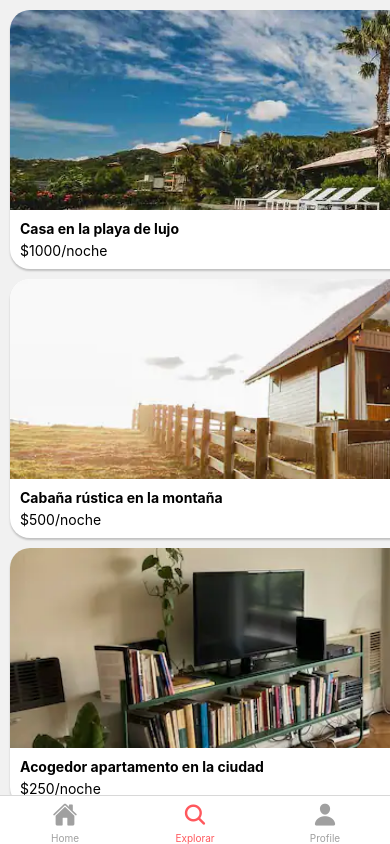
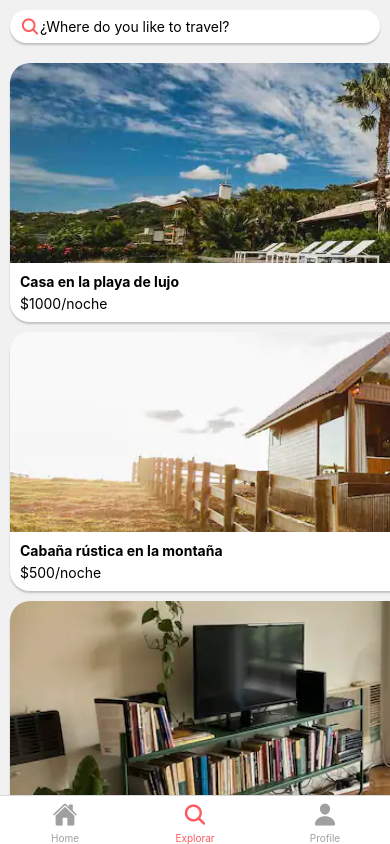
Before and after one commit to BARBARAVERDUR/airbnb-clone, a React Native app: screen /Explorar in a window 390 px wide. Built offline with nearby package versions, Linux system fonts and the light colour scheme.

Commit message:
Search-bar

```diff
--- /dev/null
+++ b/src/components/search-bar/SearchBar.jsx
@@ -0,0 +1,19 @@
+import React from 'react'
+import { TextInput, View } from 'react-native'
+import { styles } from './SearchBar.styles'
+import { Ionicons } from '@expo/vector-icons';
+import { COLORS } from '../../utils/theme';
+
+export const SearchBar = ({ handleSearch, searchQuery }) => {
+  return (
+    <View style={styles.searchContainer}>
+      <Ionicons name="search" size={20} color={COLORS.primary} />
+      <TextInput
+        placeholder="¿Where do you like to travel?"
+        styles={styles.searchInput}
+        onChangeText={handleSearch}
+        value={searchQuery}
+      />
+    </View>
+  );
+};
--- /dev/null
+++ b/src/components/search-bar/SearchBar.styles.js
@@ -0,0 +1,25 @@
+import { StyleSheet } from "react-native";
+import { COLORS } from "../../utils/theme";
+
+export const styles = StyleSheet.create({
+  searchContainer: {
+    flexDirection: "row",
+    alignItems: "center",
+    backgroundColor: COLORS.white,
+    borderRadius: 20,
+    margin: 10,
+    paddingVertical: 5,
+    paddingHorizontal: 10,
+    elevation: 3,
+    shadowColor: "#000",
+    shadowOffset: { width: 0, height: 2 },
+    shadowOpacity: 0.2,
+    shadowRadius: 2,
+  },
+  searchInput: {
+    flex: 1,
+    marginLeft: 10,
+    fontSize: 16,
+    color: "#333",
+  },
+});
--- a/src/screens/home/HomeScreen.jsx
+++ b/src/screens/home/HomeScreen.jsx
@@ -1,11 +1,16 @@
 import React from "react";
-import { Text } from "react-native";
-import { View } from "react-native";
+import { ImageBackground, SafeAreaView, Text } from "react-native";
+import { styles } from "./HomeScreen.styles";
 
 export const HomeScreen = () => {
   return (
-    <View>
-      <Text>Home Screen</Text>
-    </View>
+    <SafeAreaView style={styles.container}>
+      <ImageBackground
+        style={styles.bgImage}
+        source={require("../../../assets/images/main.jpeg")}
+      >
+        <Text style={styles.title}>Travel and Enjoy!</Text>
+      </ImageBackground>
+    </SafeAreaView>
   );
 };
--- /dev/null
+++ b/src/screens/home/HomeScreen.styles.js
@@ -0,0 +1,24 @@
+import { StyleSheet, StatusBar } from "react-native";
+import { FONT_SIZE, COLORS } from "../../utils/theme";
+
+export const styles = StyleSheet.create({
+  container: {
+    flex: 1,
+    marginTop: StatusBar.currentHeight,
+  },
+  bgImage: {
+    resizeMode: "cover",
+    width: "100%",
+    height: "100%",
+    justifyContent: "center",
+    top: -50,
+  },
+  title: {
+    textAlign: "center",
+    fontSize: FONT_SIZE.xxxl,
+    fontWeight: "bold",
+    color: COLORS.white,
+    width: "75%",
+    marginLeft: 25,
+  },
+});
--- a/src/screens/location-detail/LocationDetailScreen.jsx
+++ b/src/screens/location-detail/LocationDetailScreen.jsx
@@ -58,5 +58,3 @@ export const LocationDetailScreen = ({route}) => {
     </ScrollView>
   );
 };
-
-//1:32:56
--- a/src/screens/location-list/LocationListScreen.jsx
+++ b/src/screens/location-list/LocationListScreen.jsx
@@ -1,11 +1,22 @@
-import React from "react";
+import React, { useState } from "react";
 import { Text, View, SafeAreaView , FlatList, Image} from "react-native";
 import { styles } from "./LocationListScreen.styles";
 import { data } from "../../api/data";
 import { Pressable } from "react-native";
+import { SearchBar } from "../../components/search-bar/SearchBar";
 
 
 export const LocationListScreen = ({navigation}) => {
+  const [searchQuery, setSearchQuery] = useState("");
+
+  const handleSearch = (query) => {
+    setSearchQuery(query)
+  }
+
+  //funcion para filtrar string de busqueda
+ const filteredLocations = data.filter(location => (
+  location.title.toLowerCase().includes(searchQuery.toLowerCase())
+ ))
 
   const location = ({ item }) => (
     <Pressable onPress={() => navigation.navigate(`Detail`, { item })}>
@@ -20,11 +31,12 @@ export const LocationListScreen = ({navigation}) => {
 
   return (
     <SafeAreaView style={styles.container}>
+      <SearchBar  handleSearch={handleSearch} searchQuery={searchQuery}/>
       <FlatList
-        data = {data}
+        data={filteredLocations}
         renderItem={location}
-        keyExtractor={item => item.id}
-        style ={styles.itemList}
+        keyExtractor={(item) => item.id}
+        style={styles.itemList}
       />
     </SafeAreaView>
   );
```
Also changed, not shown: App.js (+0 -9 lines).
